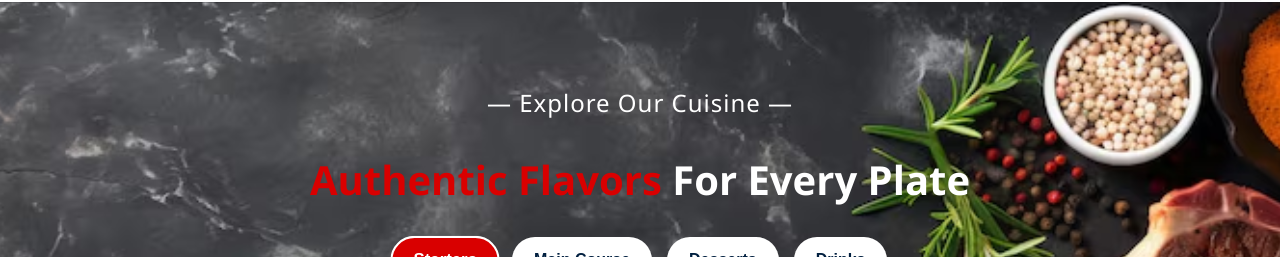
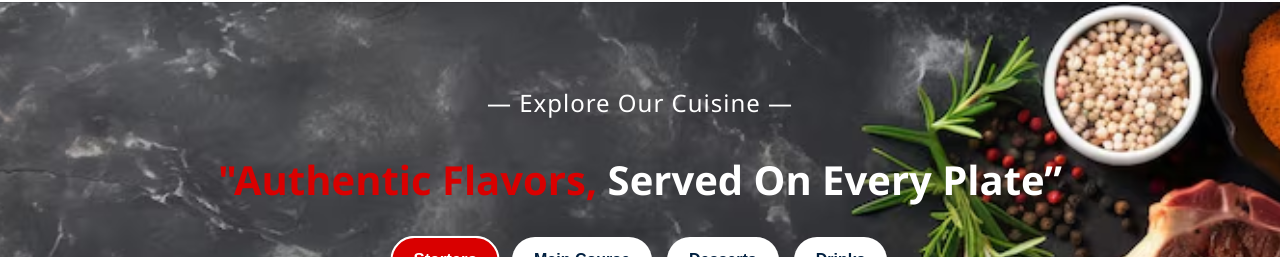
Before and after one commit to tejagithub-02/classic, a React (Create React App) app: page / in a window 1280 px wide. Shown: the part 5750-6007 px from the top of the page. Built offline with nearby package versions, Linux system fonts and the light colour scheme.

Commit message:
Update latest changes

```diff
--- a/src/components/Menu.css
+++ b/src/components/Menu.css
@@ -186,5 +186,5 @@
 }
 
 #menu {
-  scroll-margin-top: 100px; /* similar effect as scroll-padding-top */
+  scroll-margin-top: 60px; /* similar effect as scroll-padding-top */
 }
--- a/src/components/Menu.js
+++ b/src/components/Menu.js
@@ -23,7 +23,7 @@ const menuItems = [
 
   { name: "Gulab Jamun", image: "/menu/Gulab Jamun.png", category: "Desserts" },
   { name: "Rasgulla", image: "/menu/Rasgulla.png", category: "Desserts" },
-  { name: "Kaju Katli", image: "/menu/Kaju Katli.png", category: "Desserts" },
+  { name: "Kaju Barfi", image: "/menu/Kaju Katli.png", category: "Desserts" },
   { name: "Jalebi", image: "/menu/Jalebi.png", category: "Desserts" },
   { name: "Kulfi", image: "/menu/Kulfi.png", category: "Desserts" },
   { name: "Apricot delight", image: "/menu/delite.png", category: "Desserts" },
@@ -56,7 +56,7 @@ const Menu = () => {
     <div className="menu-container" style={backgroundStyle} id='menu'>
       <div className="menu-heading">
         <p>— Explore Our Cuisine —</p>
-        <h2><span>Authentic Flavors</span> For Every Plate</h2>
+        <h2><span>"Authentic Flavors,</span> Served On Every Plate”</h2>
         <div className="menu-categories">
           {categories.map(category => (
             <button
```
